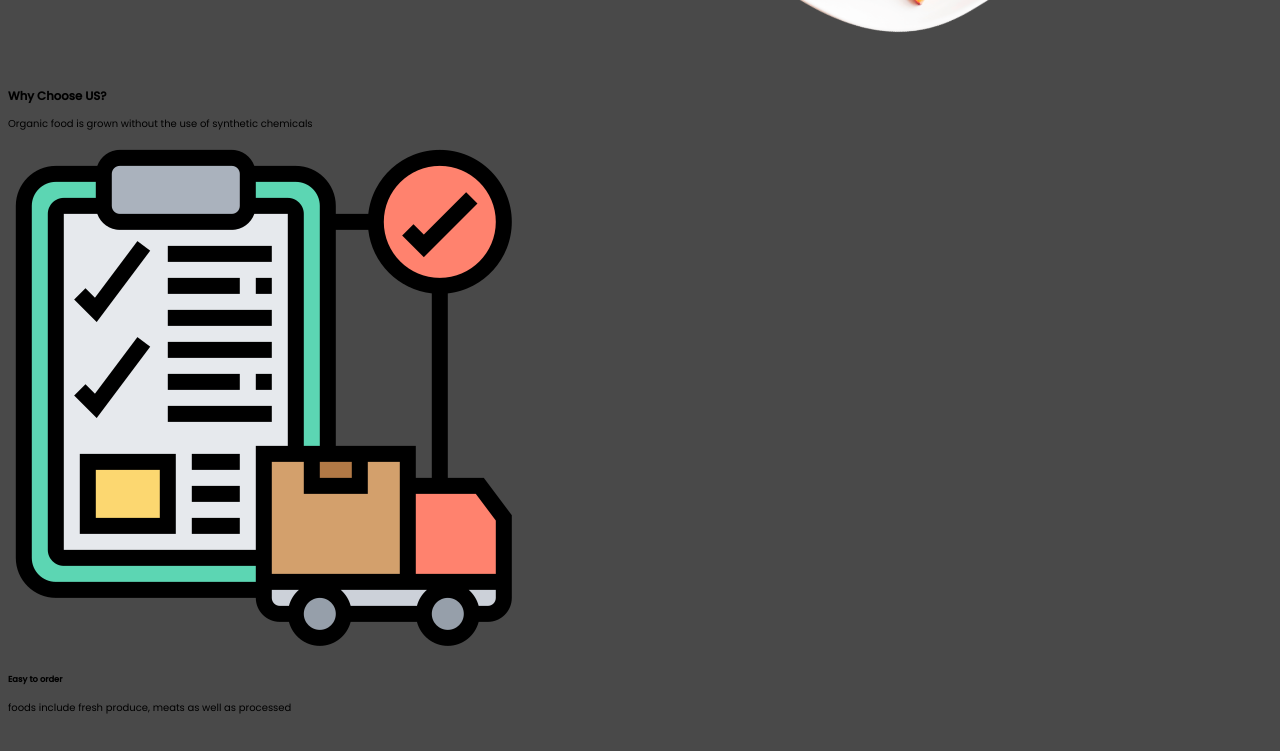
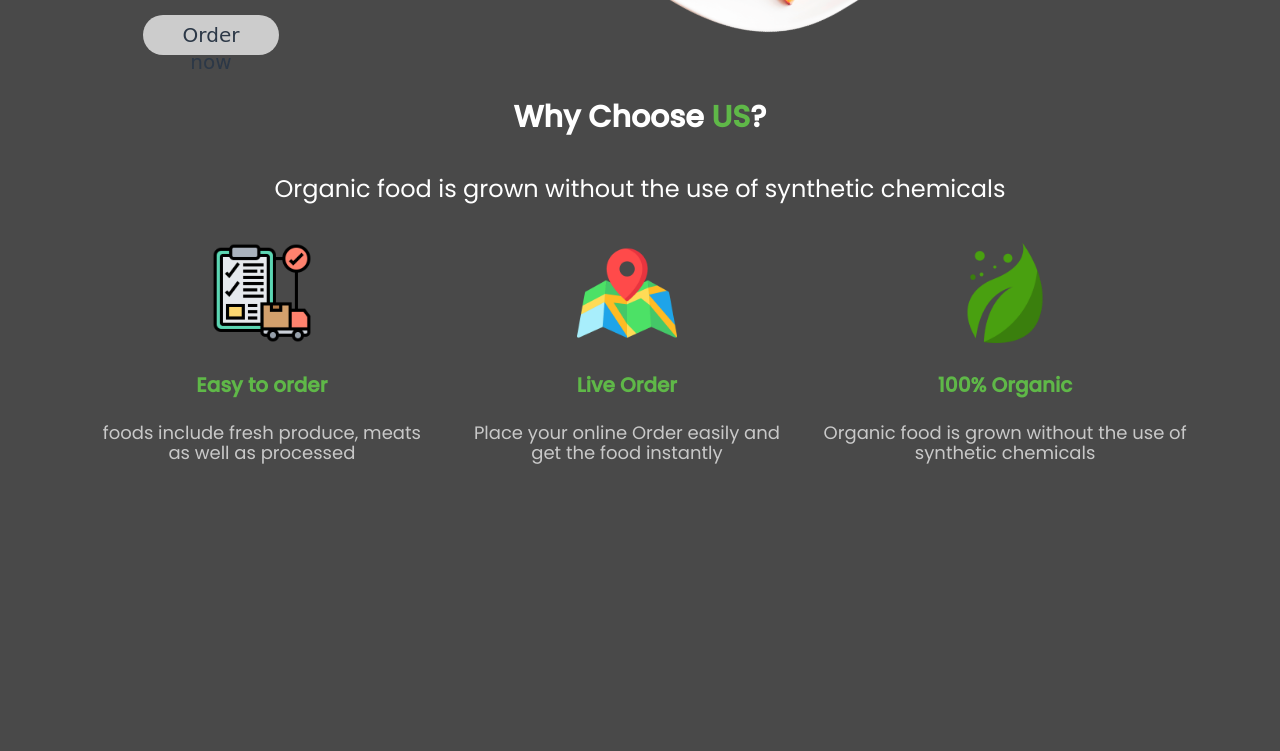
Before and after one commit to onikaChorba/healthFood, a plain HTML site: page index.html in a window 1280 px wide. Shown: the part 497-1248 px from the top of the page. After the commit the page ends 1043 px from the top, so only its background shows below. Drawn offline with Linux system fonts and the light colour scheme; a web font is replaced by a local one.

Commit message:
style selection choose

```diff
--- a/css/style.css
+++ b/css/style.css
@@ -76,6 +76,8 @@ body{
 .header-content .content{
    padding-left: 135px;
    padding-top: 130px;
+   max-width: 600px;
+   max-height: 285;
 }
 .header-content .content h1{
     font-family: 'Poppins', sans-serif;
@@ -116,4 +118,59 @@ body{
     height: 460px;
     padding-top: 100px;
     border-radius: 115px;
+    padding-right: 130px;
 }
+
+.choose{
+    font-family: 'Poppins', sans-serif;
+}
+.choose h2{
+    font-size: 30px ;
+    line-height: 33px;
+    text-align: center;
+    color: #FFFFFF;
+    font-style: normal;
+    padding-bottom: 15px;
+}
+.choose h2 span{
+    font-size: 30px ;
+    line-height: 33px;
+    text-align: center;
+    color: #5FB848;
+    font-style: normal;
+}
+.choose p{
+    font-size: 24px ;
+    line-height: 30px;
+    text-align: center;
+    color: #FFFFFF;
+    font-style: normal;
+    padding-bottom: 15px;
+}
+.choose .content-box{
+    display: flex;
+    justify-content: space-evenly;
+    text-align: center;
+    padding-left: 70px;
+    padding-right: 70px;
+}
+.choose .content-box img{
+    width: 100px;
+}
+.choose .content-box .easy-order h3,
+.choose .content-box .life-order h3,
+.choose .content-box .organic h3{
+    font-size: 20px;
+    color: #5FB848;
+    line-height: 35px;
+}
+.choose .content-box .easy-order p,
+.choose .content-box .life-order p,
+.choose .content-box .organic p{
+    font-size: 18px;
+    line-height: 20px;
+    color: #ffff;
+    opacity: 70%;
+    margin: 15px;
+    padding-bottom: 60px;
+}
--- a/index.html
+++ b/index.html
@@ -32,7 +32,7 @@ font-family: 'Sofia', cursive; -->
             </div>
     </header>
 
-    <selection class="header-content">
+    <section class="header-content">
             <div class="content">
                 <h1> Just <span>Eat healthy</span> food to live a healthier life</h1>
                 <p>Enjoy a healthy life by eating healthy foods that have extraordinary flavors that make your life healthier for today and in the future</p>
@@ -41,10 +41,10 @@ font-family: 'Sofia', cursive; -->
             <div class="image">
                 <img src="img/header Image.png">
             </div>
-    </selection>
+    </section>
 
-    <selection class="choose">
-        <h3> Why Choose <span>US</span>?</h3>
+    <section class="choose">
+        <h2> Why Choose <span>US</span>?</h2>
         <p>Organic food is grown without the use of synthetic chemicals</p>
 
         <div class="content-box">
@@ -52,21 +52,21 @@ font-family: 'Sofia', cursive; -->
                 <div class="image">
                     <img src="img/cargo.png">
                 </div>
-                <h5> Easy to order </h5>
+                <h3> Easy to order </h3>
                 <p>foods include fresh produce, meats as well as processed</p>
             </div>
             <div class="life-order">
                 <div class="image">
                     <img src="img/map.png">
                 </div>
-                <h5> Live Order </h5>
+                <h3> Live Order </h3>
                 <p>Place your online Order easily and get the food instantly</p>
             </div>
             <div class="organic">
                 <div class="image">
                     <img src="img/leaf.png">
                 </div>
-                <h5> 100% Organic </h5>
+                <h3> 100% Organic </h3>
                 <p>Organic food is grown without the use of synthetic chemicals</p>
             </div>
         </div>
@@ -75,6 +75,6 @@ font-family: 'Sofia', cursive; -->
 
         </div>
 
-</selection>
+</section>
 </body>
 </html>
```
